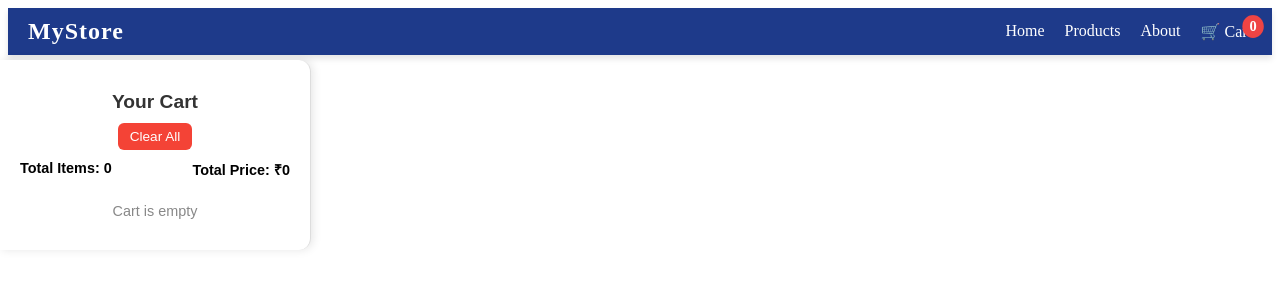
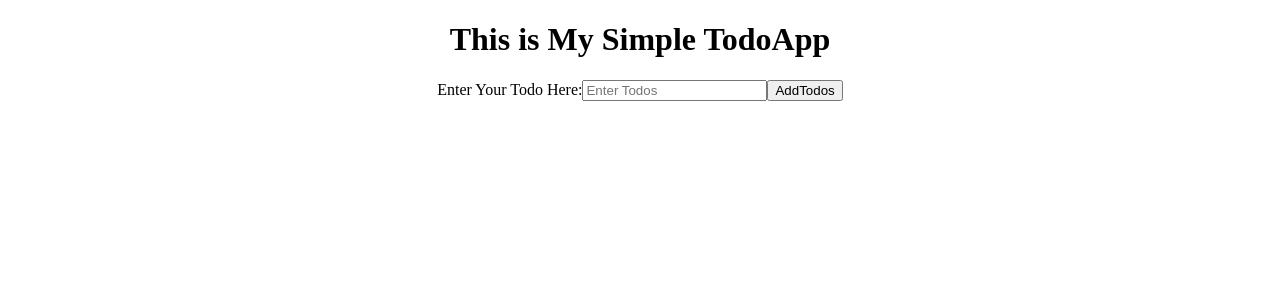
Before and after one commit to Sonu445kum/Redux-Toolkit-RTK-, a React (Vite) app: page /cart in a window 1280 px wide. Shown: the top 300 px of the page. Built offline with nearby package versions, Linux system fonts and the light colour scheme.

Commit message:
Create A TodoApp with RTK

```diff
--- a/src/App.jsx
+++ b/src/App.jsx
@@ -5,6 +5,7 @@ import About from './Components/About';
 import CounterApp from './Components/CounterApp'
 import Home from './Components/Home';
 import Navbar from './Components/Navbar';
+import TodoApp from './TodoApp/TodoApp';
 import UseReducerCounter from './UseReducers/UseReducerCounter'
 import { BrowserRouter as Router, Routes, Route } from "react-router-dom";
 
@@ -23,7 +24,7 @@ function App() {
       {/* <Cart/>
       <AllProductsList/> */}
 
-      <Router>
+      {/* <Router>
       <Navbar />
       <h1>My Shop</h1>
       <div className="p-4">
@@ -35,7 +36,10 @@ function App() {
         </Routes>
       </div>
     </Router>
+       */}
 
+       {/* TodoApp */}
+       <TodoApp/>
     </>
   )
 }
--- a/src/Store.js
+++ b/src/Store.js
@@ -2,11 +2,13 @@ import { configureStore } from "@reduxjs/toolkit";
 import counterReducer from "./Redux/CounterSlice";
 import cartReducer from "./CartSystem/CartSlice";
 import productsReducer from "./CartSystem/ProductSlice"; //  plural name
+import todosReducer from "./TodoApp/TodoSlice";
 
 export const store = configureStore({
   reducer: {
     counter: counterReducer,
     cart: cartReducer,
     products: productsReducer, //  plural in store
+    todos:todosReducer,
   },
 });
--- /dev/null
+++ b/src/TodoApp/TodoApp.css
@@ -0,0 +1,19 @@
+body{
+    margin: 0;
+    padding: 0;
+    box-sizing: border-box;
+}
+.container{
+    text-align: center;
+}
+ul {
+  list-style-type: none;  /* remove dots */
+  padding-left: 0;
+  display: flex;
+  flex-direction: column;
+
+}
+
+li {
+  margin: 8px 0;
+}
--- /dev/null
+++ b/src/TodoApp/TodoApp.jsx
@@ -0,0 +1,48 @@
+import React, { useState } from 'react'
+import { useDispatch, useSelector } from 'react-redux';
+import { addTodos, removeTodo } from './TodoSlice';
+import "./TodoApp.css";
+
+export default function TodoApp() {
+    // here i m create the useState for storing the state
+    const [text,setText] =useState("");
+    // here i m get the data from store by using useSelector
+    const todos  = useSelector((state)=>state.todos);
+    // here i m use useDispatch for send the actions to reducers for update the State
+    const dispatch =useDispatch();
+
+    // here i m create a functions handleTodos in which i call the methods addTodo
+    const handleTodo=()=>{
+        if(text.trim()){
+            dispatch(addTodos({id:Date.now(),text}));
+            // after the adding the text the input field field will be empty
+            setText("");
+        }
+
+    }
+  return (
+    <div className='container'>
+        <h1>This is My Simple TodoApp</h1>
+        <div className='inputFiled'>
+            <label htmlFor="todo">Enter Your Todo Here:</label>
+            <input id='todo'  type="text"  value={text} onChange={(e)=>setText(e.target.value)} placeholder="Enter Todos" />
+            {/* Create a button for adding the todos */}
+            <button onClick={handleTodo}>AddTodos</button>
+        </div>
+        <div className="displayTodo">
+            <ul>
+                {/* here i m use the map() methods to traverse all the list items */}
+               {
+                todos.map((todo)=>(
+                    <li key={todo.id} >
+                        {todo.text} {" "}
+                        {/* add the button for the remove the todos */}
+                        <button onClick={()=>dispatch(removeTodo(todo.id))}>RemoveTodo</button>
+                    </li>
+                ))
+               }
+            </ul>
+        </div>
+    </div>
+  )
+}
--- /dev/null
+++ b/src/TodoApp/TodoSlice.js
@@ -0,0 +1,24 @@
+import { createSlice } from "@reduxjs/toolkit";
+
+
+// create here todoSlice
+const todoSlice =createSlice({
+    name:'todo',
+    initialState:[], // here the initialState is empty
+    reducers:{
+        // create a functions for addTodo
+        addTodos:(state,action)=>{
+            // here i m using push method for adding the todo
+            state.push(action.payload); // action.payload ={id,text}
+        },
+        removeTodo:(state,action)=>{
+            return state.filter((todo)=>todo.id !==action.payload); // here the action.payload is equal to id
+            // where user want to remove the todo
+        },
+    },
+});
+
+// here i m export all the method like as addTodos,removeTodo
+export const {addTodos,removeTodo} =todoSlice.actions;
+// here i m export todoSlice
+export default todoSlice.reducer;
```
